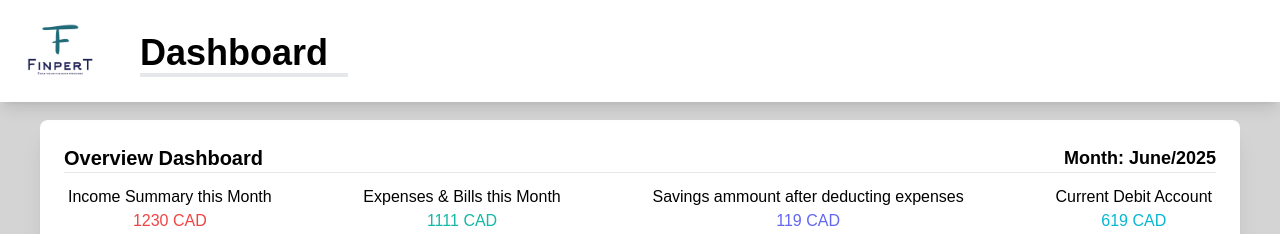
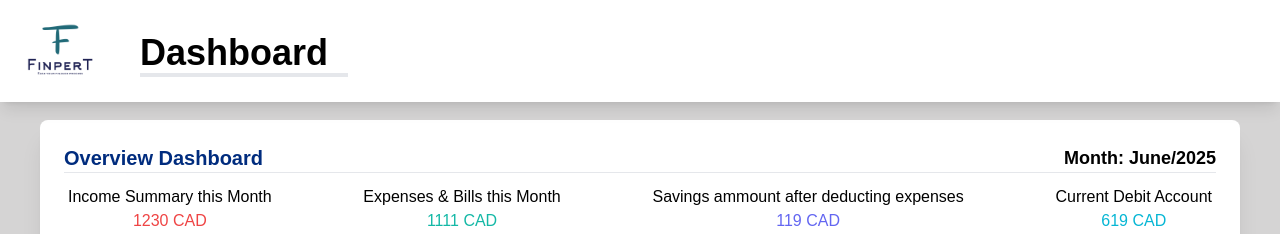
Before and after one commit to tienphap1405/financial-tracker-web-app, a Next.js app: page /with-nav-dashboard/overview-page in a window 1280 px wide. Shown: the top 234 px of the page. Built offline with nearby package versions, Linux system fonts and the light colour scheme.

Commit message:
Add primary color and update dashboard styling
Introduces a new 'primary' color in Tailwind config and applies it to the Overview Dashboard title. Also updates the dark mode background color in globals.css for improved appearance.

```diff
--- a/app/components/overview-table.js
+++ b/app/components/overview-table.js
@@ -27,7 +27,7 @@
         <div>
             <div className="flex bg-white p-6 w-100 rounded-lg shadow-xl mt-10 ml-10 mr-10 flex-col text-black border-1">
                 <div className="flex justify-between">
-                    <h1 className="text-xl font-bold">Overview Dashboard</h1>
+                    <h1 className="text-xl font-bold text-primary">Overview Dashboard</h1>
                     <h1 className="text-lg font-bold">Month: {currentMonthName}/{currentYear}</h1>
                 </div>
 
--- a/app/globals.css
+++ b/app/globals.css
@@ -9,7 +9,7 @@
 
 @media (prefers-color-scheme: dark) {
   :root {
-    --background: #dbdbdb;
+    --background: #C4F0FD;
     --foreground: #c9c9c9;
   }
 }
--- a/tailwind.config.mjs
+++ b/tailwind.config.mjs
@@ -10,6 +10,7 @@
       colors: {
         background: "var(--background)",
         foreground: "var(--foreground)",
+        primary: "#002C7E",
       },
     },
   },
```
